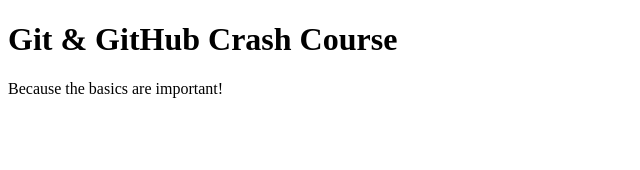
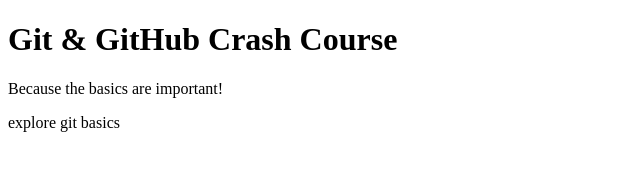
Before and after one commit to sarathviswanath007/gitHub-Actions, a plain HTML site: page index.html in a window 1280 px wide. Shown: the whole page, without its empty margins (0-640 px from the left). Drawn offline with Linux system fonts and the light colour scheme.

Commit message:
added a new paragraph

```diff
--- a/index.html
+++ b/index.html
@@ -9,5 +9,6 @@
   <body>
     <h1>Git & GitHub Crash Course</h1>
     <p>Because the basics are important!</p>
+    <p>explore git basics</p>
   </body>
 </html>
```
